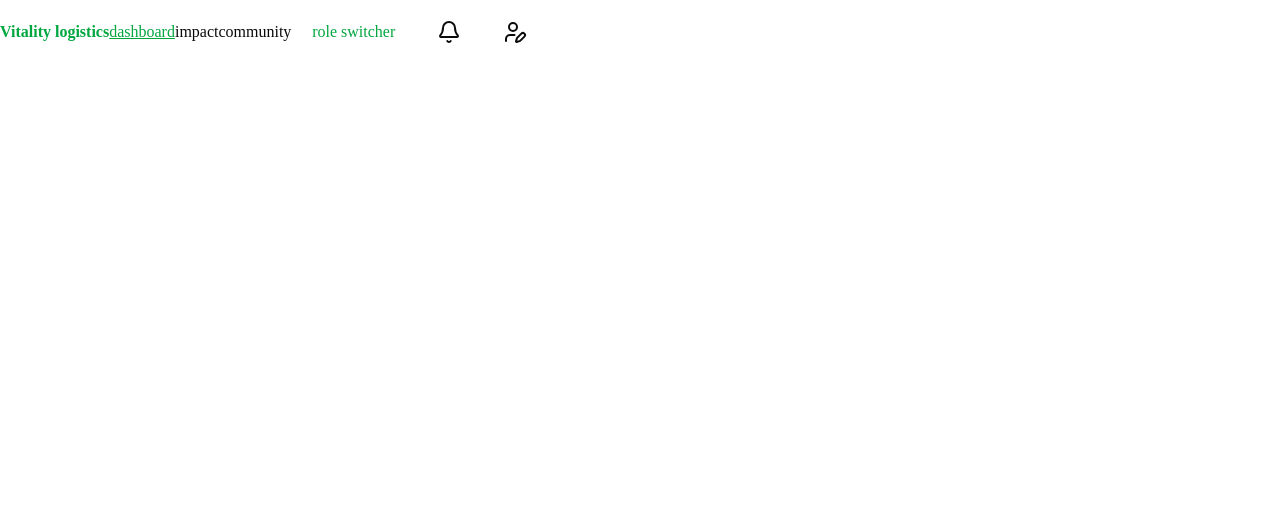
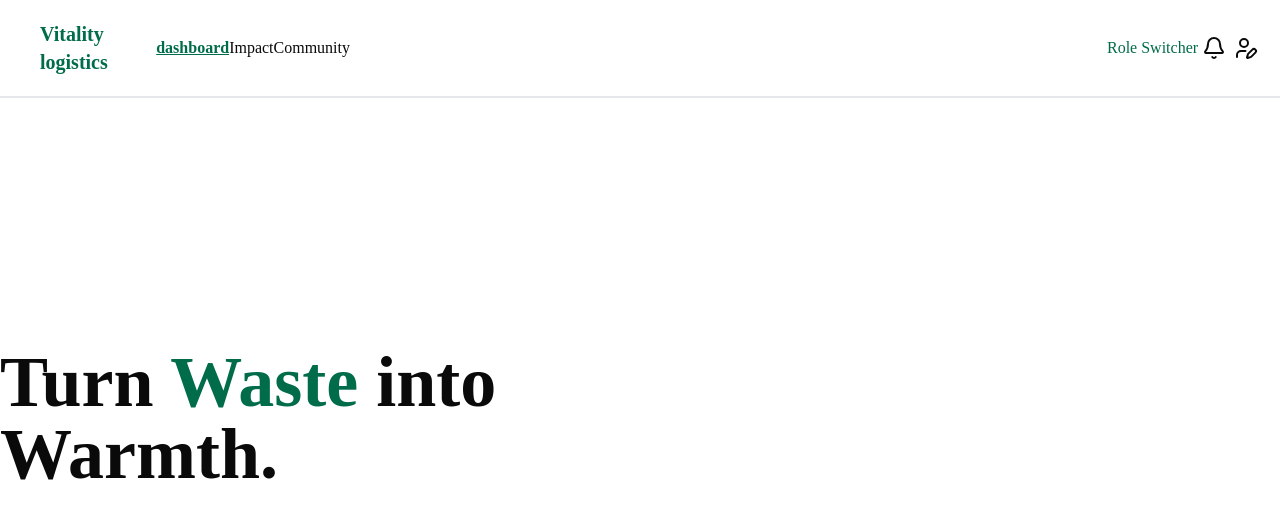
Before and after one commit to KeshavGopalak/food-donation_fe, a Next.js app: page / in a window 1280 px wide. Shown: the top 518 px of the page. Built offline with nearby package versions, Linux system fonts and the light colour scheme.

Commit message:
Created Navbar and started making hero section

```diff
--- /dev/null
+++ b/Home/HeroSection.tsx
@@ -0,0 +1,13 @@
+export default function HeroSection() {
+  return (
+    <div className=" flex items-center font-bold w-full h-[80vh] text-7xl">
+
+     <span>Turn <span className="text-[#006C49]">Waste</span> into
+     <br />
+
+Warmth.</span>
+
+
+       </div>
+  );
+}
--- /dev/null
+++ b/Home/NavBar.tsx
@@ -0,0 +1,31 @@
+
+import { Bell, UserPen } from "lucide-react";
+
+
+export default function Navbar() {
+
+  return (
+   <>
+  <nav className="w-full flex items-center p-5 border-b-2 border-gray-200">
+    <span className=" flex items-center justify-between w-1/4 ml-5">
+    <h1 className="text-3l font-bold text-[#006C49] text-xl">Vitality logistics</h1>
+    <p className=" text-[#006C49] underline font-bold">dashboard</p>
+    <p className="">Impact</p>
+    <p className="">Community</p>
+    </span>
+
+    <span className=" flex items-center justify-around w-1/8 ml-auto">
+       <p className=" text-[#006C49]">Role Switcher</p>
+       <span className="flex items-center gap-2">
+        <Bell />
+    <UserPen />
+       </span>
+
+    </span>
+
+
+  </nav>
+   </>
+
+  );
+}
--- a/app/page.tsx
+++ b/app/page.tsx
@@ -1,25 +1,16 @@
 import { Button } from "@/components/ui/button";
+import HeroSection from "@/Home/HeroSection";
+import Navbar from "@/Home/NavBar";
 import { Bell, UserPen } from "lucide-react";
 import Image from "next/image";
+
 
 export default function Home() {
 
   return (
-   <>
-  <nav className="w-full flex items-center mt-5">
-    <h1 className="text-3l font-bold text-green-600">Vitality logistics</h1>
-    <p className=" text-green-600 underline">dashboard</p>
-    <p className="">impact</p>
-    <p className="">community</p>
-    <span className=" flex items-center justify-around w-1/5">
-       <p className=" text-green-600">role switcher</p>
-    <Bell />
-    <UserPen />
-    </span>
-
-
-  </nav>
-   </>
-
+    <>
+    <Navbar />
+    <HeroSection />
+    </>
   );
 }
```
